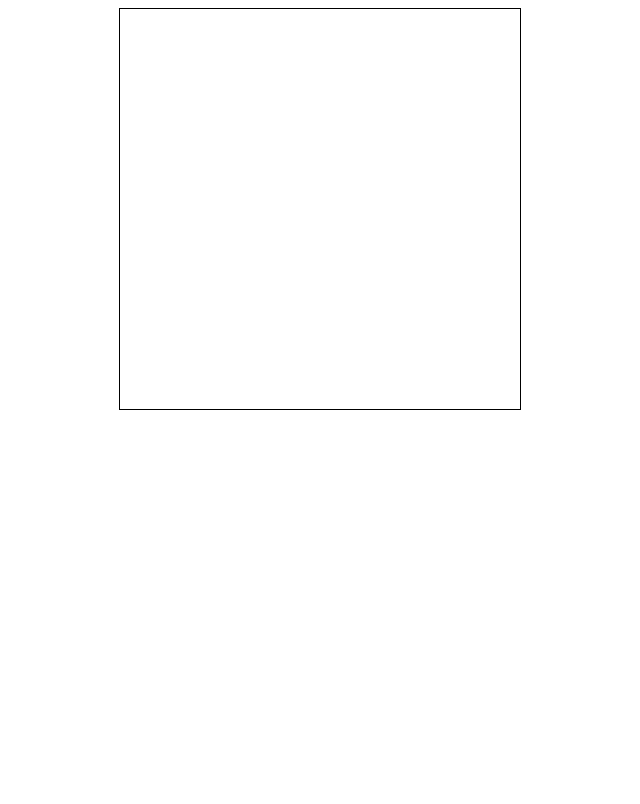
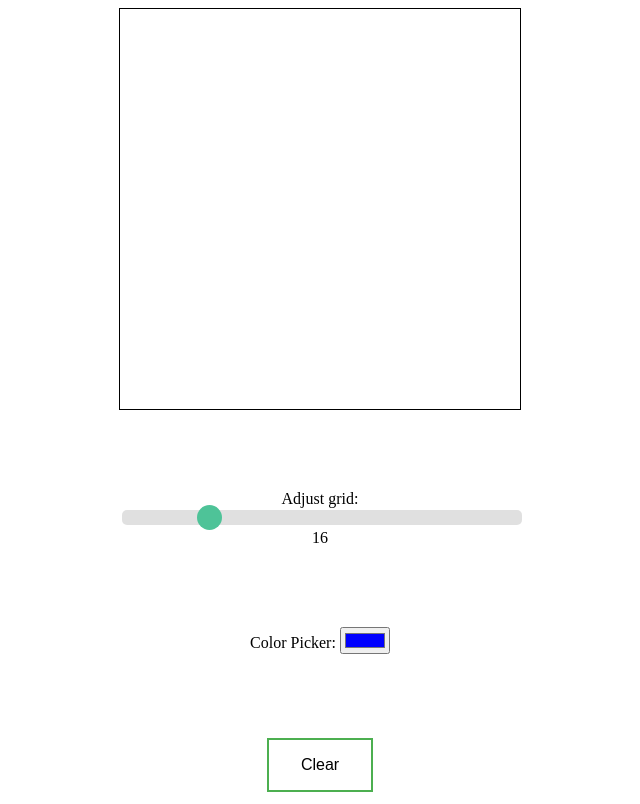
Before and after one commit to ida0913/Odin-Etch-a-Sketch, a plain HTML site: page index.html in a window 1280 px wide. Shown: the whole page, without its empty margins (320-960 px from the left). Drawn offline with Linux system fonts and the light colour scheme.

Commit message:
Add colorpicker and clear button

```diff
--- a/index.html
+++ b/index.html
@@ -13,6 +13,19 @@
 <body>
     <div class="container">
     </div>
+    <div class="slidecontainer">
+        Adjust grid:
+        <input type="range" min="4" max="64" value="16" class="slider" id="myRange">
+        <div id="demo"></div>
+    </div>
+    <div class="colorpicker">
+        <label for="colorpicker">Color Picker:</label>
+        <input type="color" id="colorpicker" value="#0000ff">
+    </div>
+
+    <div class="clear-button">
+        <button class="button" type="button">Clear</button>
+    </div>
 </body>
 
 </html>
--- a/script.js
+++ b/script.js
@@ -1,6 +1,9 @@
 const container = document.querySelector(".container");
-
-function makeRows(rows, cols) {
+const colorPicker = document.querySelector(".colorpicker");
+let tempCell;
+let currentColor = "rgb(0, 0, 225)";
+colorPicker.oninput = (e) => currentColor = `${e.target.value}`
+function makeGrid(rows, cols) {
     for (let i = 0; i < rows * cols; i++) {
         let newDiv = document.createElement("div");
         newDiv.classList.add("cell");
@@ -10,24 +13,49 @@ function makeRows(rows, cols) {
     }
     container.style.gridTemplateColumns = `repeat(${cols}, auto)`;
     container.style.gridTemplateRows = `repeat(${rows}, auto)`;
+
+    const gridCells = document.querySelectorAll(".cell");
+    gridCells.forEach((gridCell) => {
+        gridCell.addEventListener("mouseover", (e) => {
+            if (e.buttons == 1 || e.buttons == 3) {
+                tempCell = gridCell;
+                changeBackgroundHover(currentColor);
+            }
+        })
+    });
+
+
 };
 
-makeRows(64, 64);
+makeGrid(16, 16)
 
-let tempCell;
-const gridCells = document.querySelectorAll(".cell");
-gridCells.forEach((gridCell) => {
-    gridCell.addEventListener("mouseover", (e) => {
-        if (e.buttons == 1 || e.buttons == 3) {
+const clearButton = document.querySelector(".button");
+clearButton.addEventListener("click", () => clearBackground());
 
-            tempCell = gridCell;
-            changeBackgroundHover("red");
-        }
-    })
-});
+const slider = document.getElementById("myRange");
+const output = document.getElementById("demo");
+output.innerHTML = slider.value;
+
+slider.oninput = function () {
+    output.innerHTML = `${this.value}x${this.value}`;
+    updateGrid();
+}
+
+function clearBackground() {
+
+    const gridCells = document.querySelectorAll(".cell");
+    gridCells.forEach((gridCell) => {
+        gridCell.style.backgroundColor = "white";
+    });
+}
 
 function changeBackgroundHover(color) {
 
     tempCell.style.backgroundColor = color.toLowerCase();
 
 }
+
+function updateGrid() {
+    container.innerHTML = "";
+    makeGrid(slider.value, slider.value);
+}
--- a/styles.css
+++ b/styles.css
@@ -1,4 +1,4 @@
-.container{
+.container {
     border: 1px solid black;
     display: grid;
     background-color: white;
@@ -8,7 +8,89 @@
     /* margin-top: 15%; */
 }
 
-.cell{
+.cell {
     /* border: 1px solid black; */
     background-color: white;
 }
+
+.slidecontainer {
+    margin: 60px;
+    width: 400px;
+    text-align: center;
+    margin: auto;
+    margin-top: 80px;
+}
+
+.slider {
+    -webkit-appearance: none;
+    width: 100%;
+    height: 15px;
+    border-radius: 5px;
+    background: #d3d3d3;
+    outline: none;
+    opacity: 0.7;
+    -webkit-transition: .2s;
+    transition: opacity .2s;
+}
+
+.slider:hover {
+    opacity: 1;
+    /* Fully shown on mouse-over */
+}
+
+.slider::-webkit-slider-thumb {
+    -webkit-appearance: none;
+    appearance: none;
+    width: 25px;
+    height: 25px;
+    border-radius: 50%;
+    background: #04AA6D;
+    cursor: pointer;
+}
+
+.slider::-moz-range-thumb {
+    width: 25px;
+    height: 25px;
+    border-radius: 50%;
+    background: #04AA6D;
+    cursor: pointer;
+}
+
+.colorpicker {
+
+    margin: 60px;
+    width: 400px;
+    text-align: center;
+    margin: auto;
+    margin-top: 80px;
+}
+.clear-button{
+    margin: 60px;
+    width: 400px;
+    text-align: center;
+    margin: auto;
+    margin-top: 80px;
+}
+.button {
+    border: none;
+    color: white;
+    padding: 16px 32px;
+    text-align: center;
+    text-decoration: none;
+    display: inline-block;
+    font-size: 16px;
+    margin: 4px 2px;
+    transition-duration: 0.4s;
+    cursor: pointer;
+}
+
+.button {
+    background-color: white;
+    color: black;
+    border: 2px solid #4CAF50;
+}
+
+.button:hover {
+    background-color: #4CAF50;
+    color: white;
+}
```
